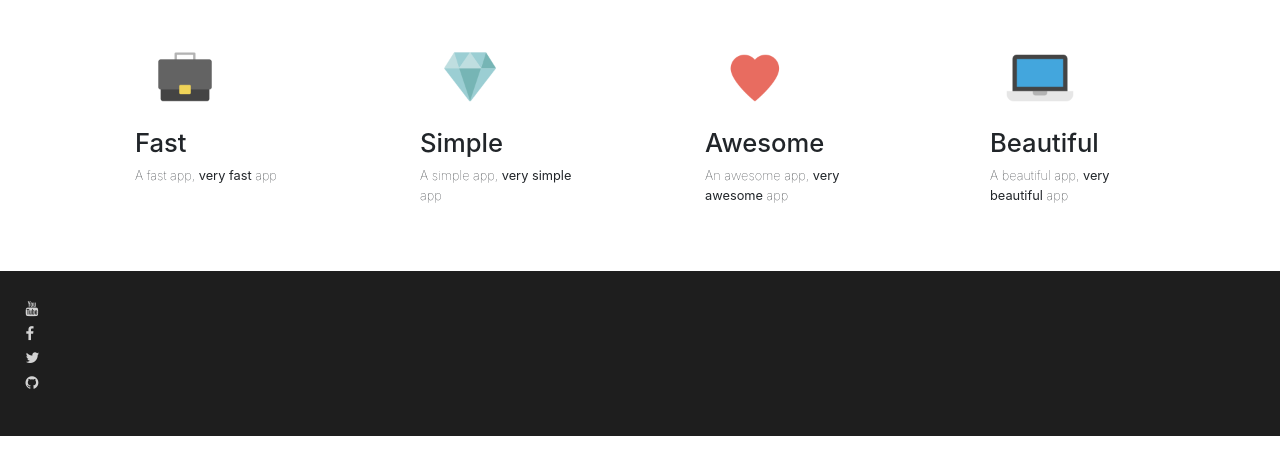
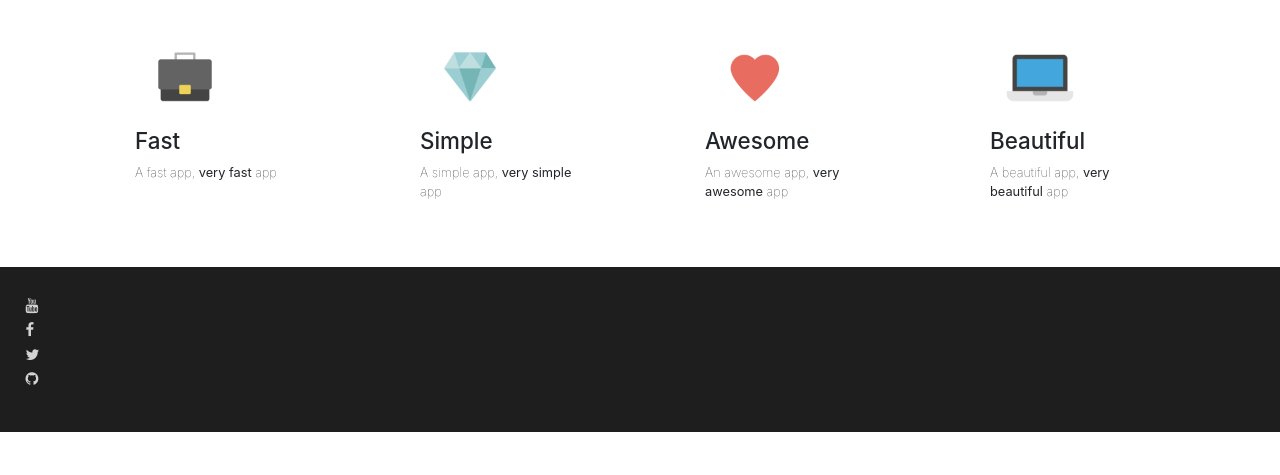
Before and after one commit to RodrigoDias27/meetup-lewagon-css, a plain HTML site: page index.html in a window 1280 px wide. Shown: the part 299-774 px from the top of the page. Drawn offline with nearby package versions, Linux system fonts and the light colour scheme.

Commit message:
Change style

```diff
--- a/style.css
+++ b/style.css
@@ -26,15 +26,15 @@
   color: lightgrey;
 }
 
-.card{
-  size: 200px;
+.card {
+  size: 400px;
   padding: 50px;
   font-weight: lighter;
   border: none;
 }
 
 .card h2 {
-	font-size: 2vw;
+	font-size: 1.75vw;
 }
 
 .card p {
```
